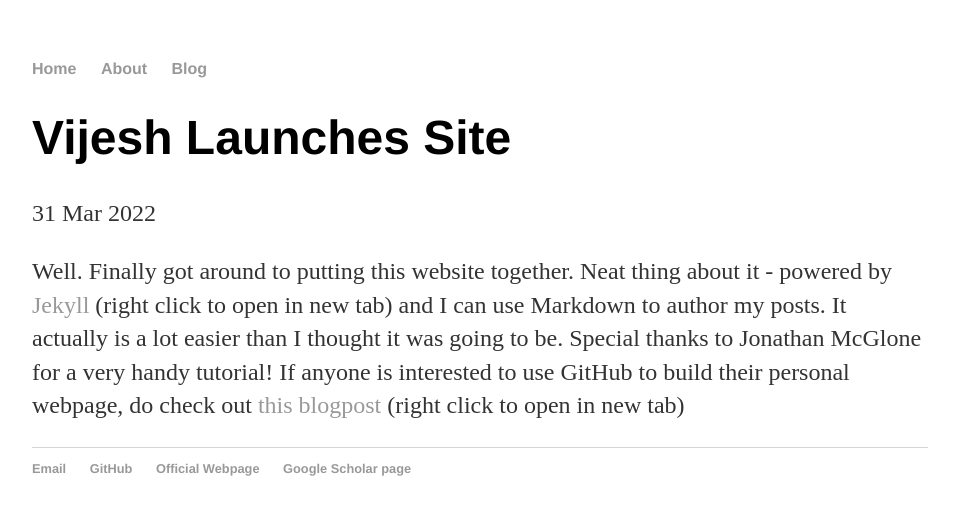
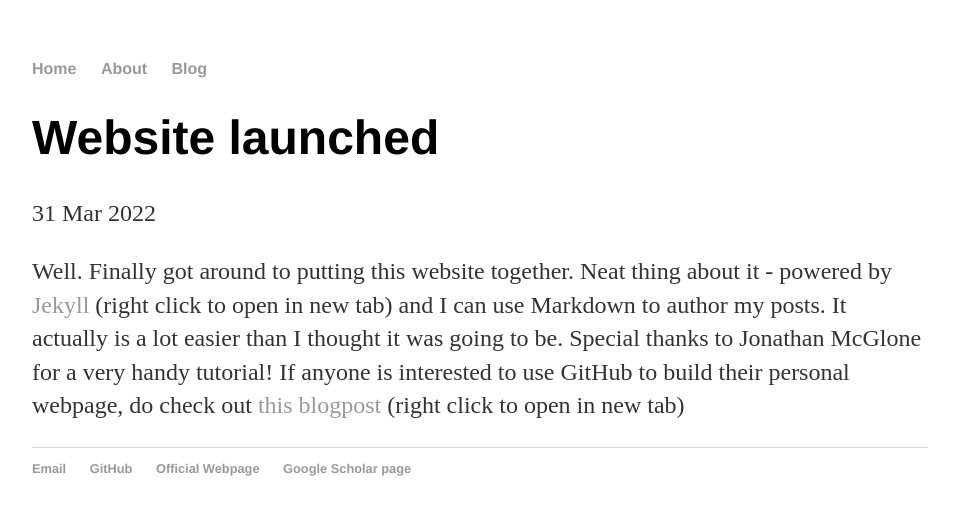
Before and after one commit to vijeshbhute/vijeshbhute.github.io, a Jekyll site: the page built from posts/2022-03-31-Website-launched.md, in a window 1280 px wide. Shown: the top 515 px of the page, without its empty margins (160-1119 px from the left). Built offline with Jekyll 4.4.1, drawn with Linux system fonts in a browser that asks for light colours.

Commit message:
Update 2022-03-31-Website-launched.md

```diff
--- a/posts/2022-03-31-Website-launched.md
+++ b/posts/2022-03-31-Website-launched.md
@@ -1,6 +1,6 @@
 ---
 layout: post
-title: "Vijesh Launches Site"
+title: "Website launched"
 date: 2022-03-31
 ---
 
```
